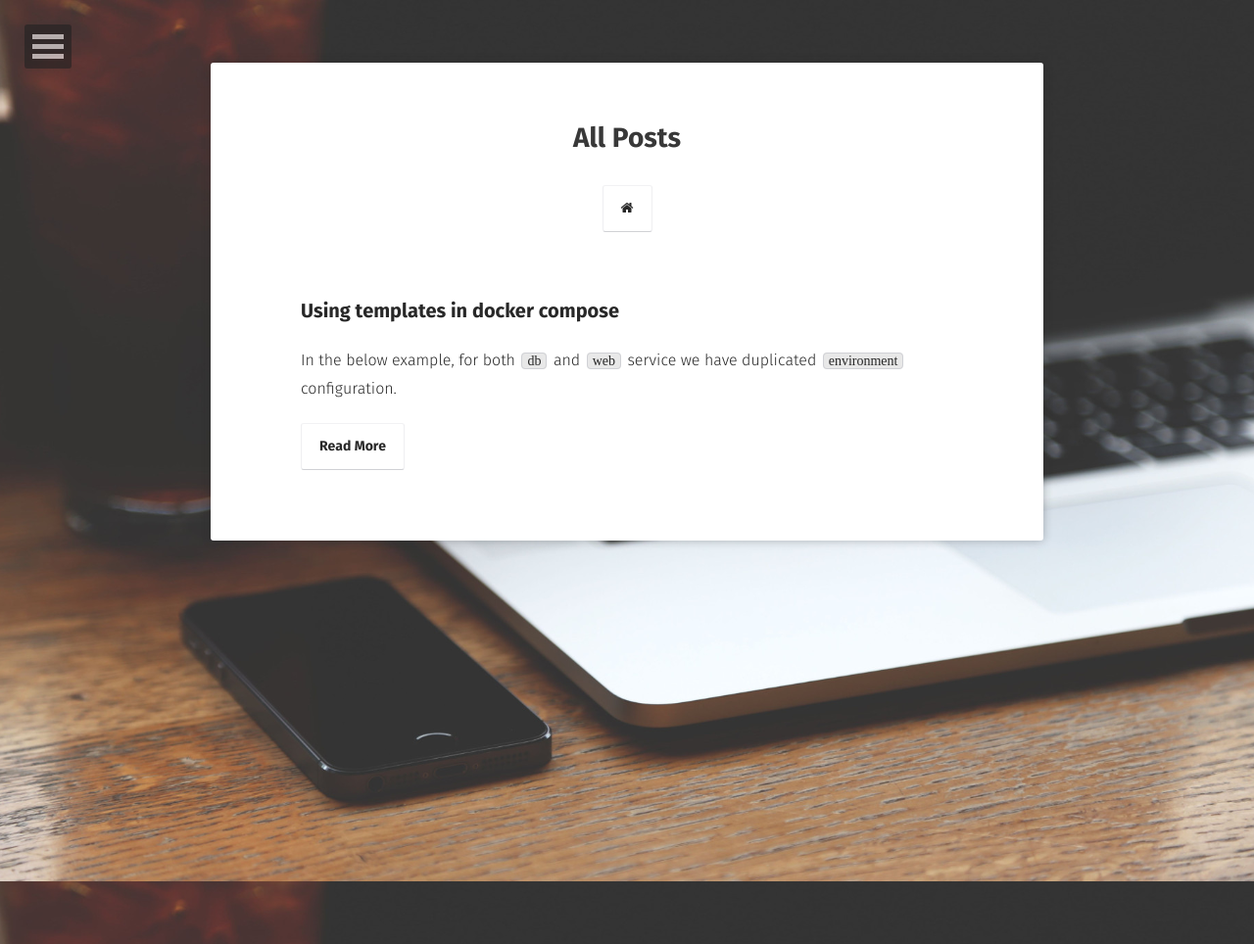
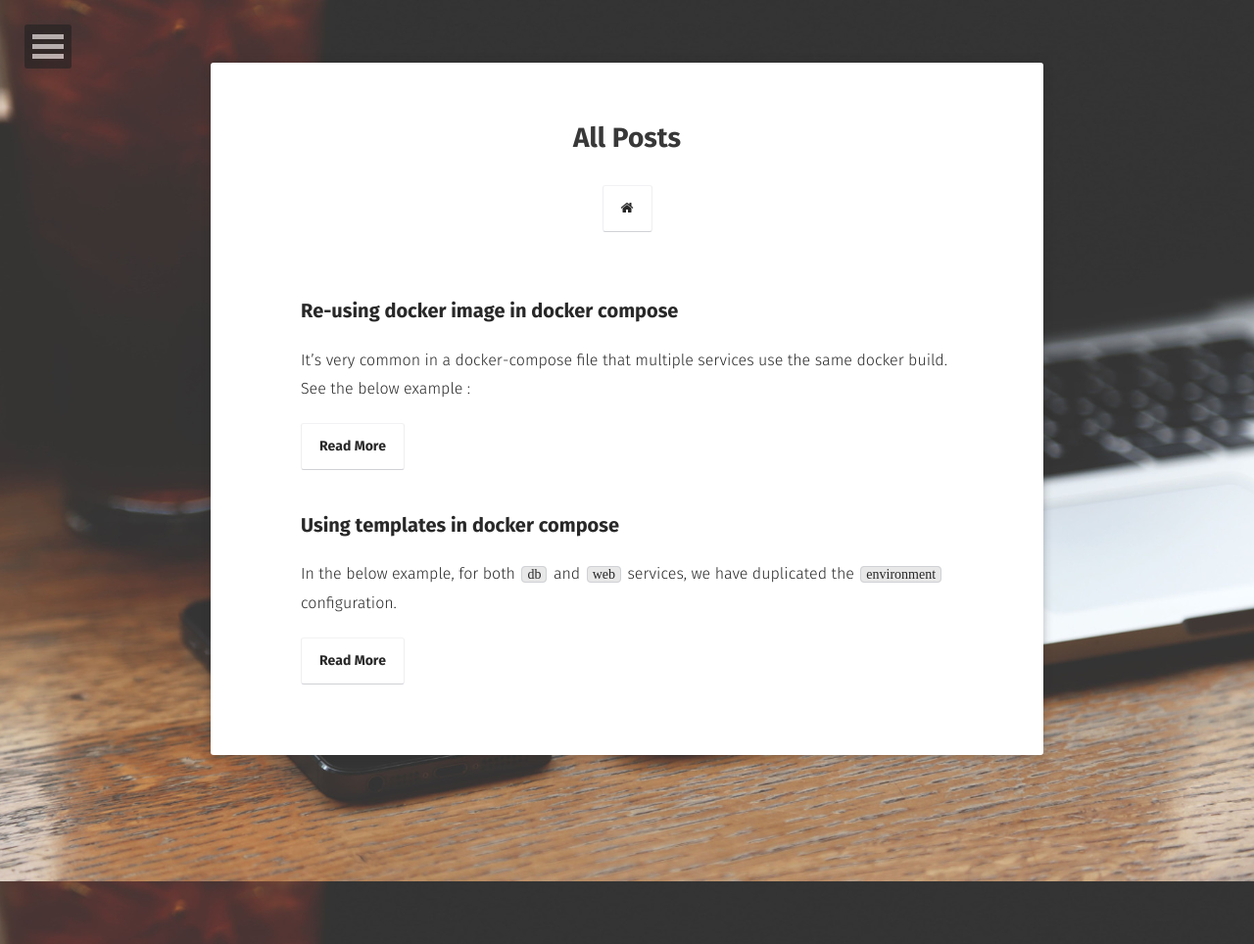
Before and after one commit to loginakhil/loginakhil.github.io, a Jekyll site: the page built from posts/index.md, in a window 1280 px wide. Shown: the whole page at 98% size. Built offline with Jekyll 4.4.1, drawn with Linux system fonts in a browser that asks for light colours; some web fonts are replaced.

Commit message:
reusing-docker-image

````diff
--- a/_posts/2021-12-05-templating-docker-compose.md
+++ b/_posts/2021-12-05-templating-docker-compose.md
@@ -8,7 +8,7 @@ comments: false
 
 
 
-In the below example, for both `db` and `web` service we have duplicated `environment` configuration.
+In the below example, for both `db` and `web` services, we have duplicated the `environment` configuration.
 
 ```yml
 version: "3.9"
@@ -38,7 +38,7 @@ services:
 
 ```
 
-Have you ever wondered how to re-use configuration fragments in docker-compose files ?
+Have you ever wondered how to re-use configuration fragments in docker-compose files?
 
 
 From docker compose version `3.4` onwards, we can achieve this using **extension-fields**
--- /dev/null
+++ b/_posts/2021-12-08-reusing-docker-image-in-docker-compose.md
@@ -0,0 +1,59 @@
+---
+layout: post
+title: "Re-using docker image in docker compose"
+tags: [docker, docker-compose, build, image]
+date: 2021-12-08
+comments: false
+---
+
+
+
+It’s very common in a docker-compose file that multiple services use the same docker build.
+See the below example :
+
+
+```yml
+version: "3.9"
+
+services:
+  app_a:
+    build:
+      context: .
+      dockerfile: Dockerfile
+    command: "http-server"
+  app_b:
+    build:
+      context: .
+      dockerfile: Dockerfile
+    command: "event-listener"
+
+```
+
+Here you can see that both `app_a` and `app_b` are using the same docker build.
+
+👎 This doesn’t look good because it duplicates the build process and also increases the build time.
+
+We make this a bit elegant by adding a image name as follows:
+
+
+```yml
+version: "3.9"
+
+services:
+  app_a:
+    build:
+      image: baseimage
+      context: .
+      dockerfile: Dockerfile
+    command: "http-server"
+  app_b:
+    image: baseimage
+    command: "event-listener"
+    depends:
+      - app_a
+
+```
+
+👍 This approach will help us save some time and avoid duplicate build instructions :
+
+Read more about this in the official documentation [https://docs.docker.com/compose/compose-file/compose-file-v3/#build](https://docs.docker.com/compose/compose-file/compose-file-v3/#build)
````
